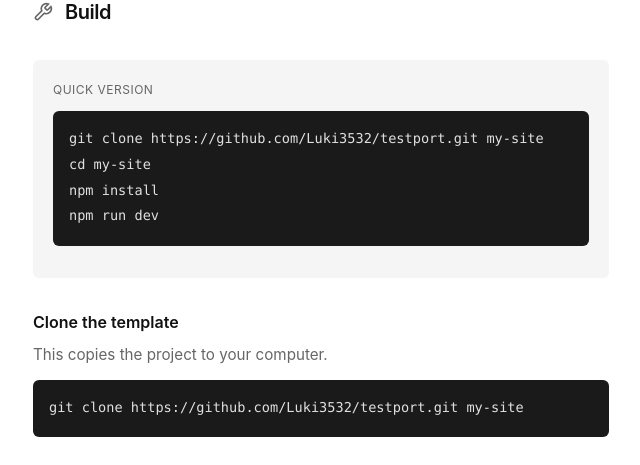
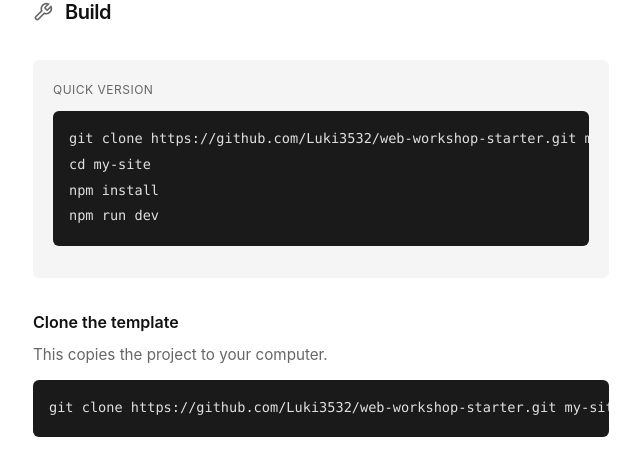
Before and after one commit to Luki3532/testport, a website built with Vite: page index.html in a window 1280 px wide. Shown: the part 1050-1515 px from the top of the page, without its empty margins (319-959 px from the left). Built offline with nearby package versions, Linux system fonts and the light colour scheme.

Commit message:
Update project references to use 'web-workshop-starter' instead of 'testport'

```diff
--- a/index.html
+++ b/index.html
@@ -60,7 +60,7 @@
 
             <div class="quick">
                 <span class="label">Quick version</span>
-                <pre><code>git clone https://github.com/Luki3532/testport.git my-site
+                <pre><code>git clone https://github.com/Luki3532/web-workshop-starter.git my-site
 cd my-site
 npm install
 npm run dev</code></pre>
@@ -69,7 +69,7 @@ npm run dev</code></pre>
             <div class="detailed">
                 <h3>Clone the template</h3>
                 <p>This copies the project to your computer.</p>
-                <pre><code>git clone https://github.com/Luki3532/testport.git my-site</code></pre>
+                <pre><code>git clone https://github.com/Luki3532/web-workshop-starter.git my-site</code></pre>
 
                 <h3>Install dependencies</h3>
                 <p>Downloads the build tools (Vite, TypeScript) into <code>node_modules</code>.</p>
```
Also changed, not shown: package.json (+6 -6 lines), 1 other file.
